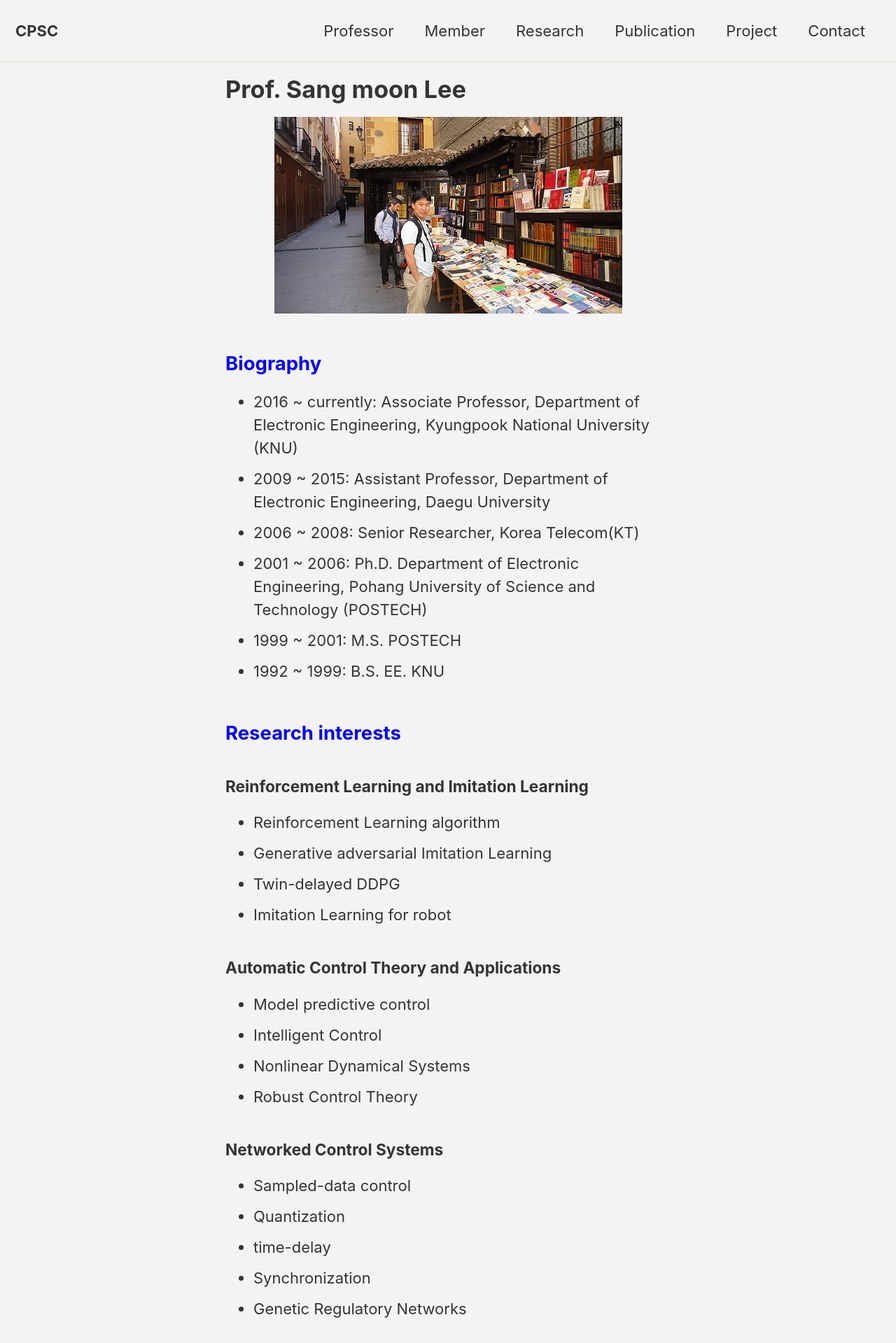
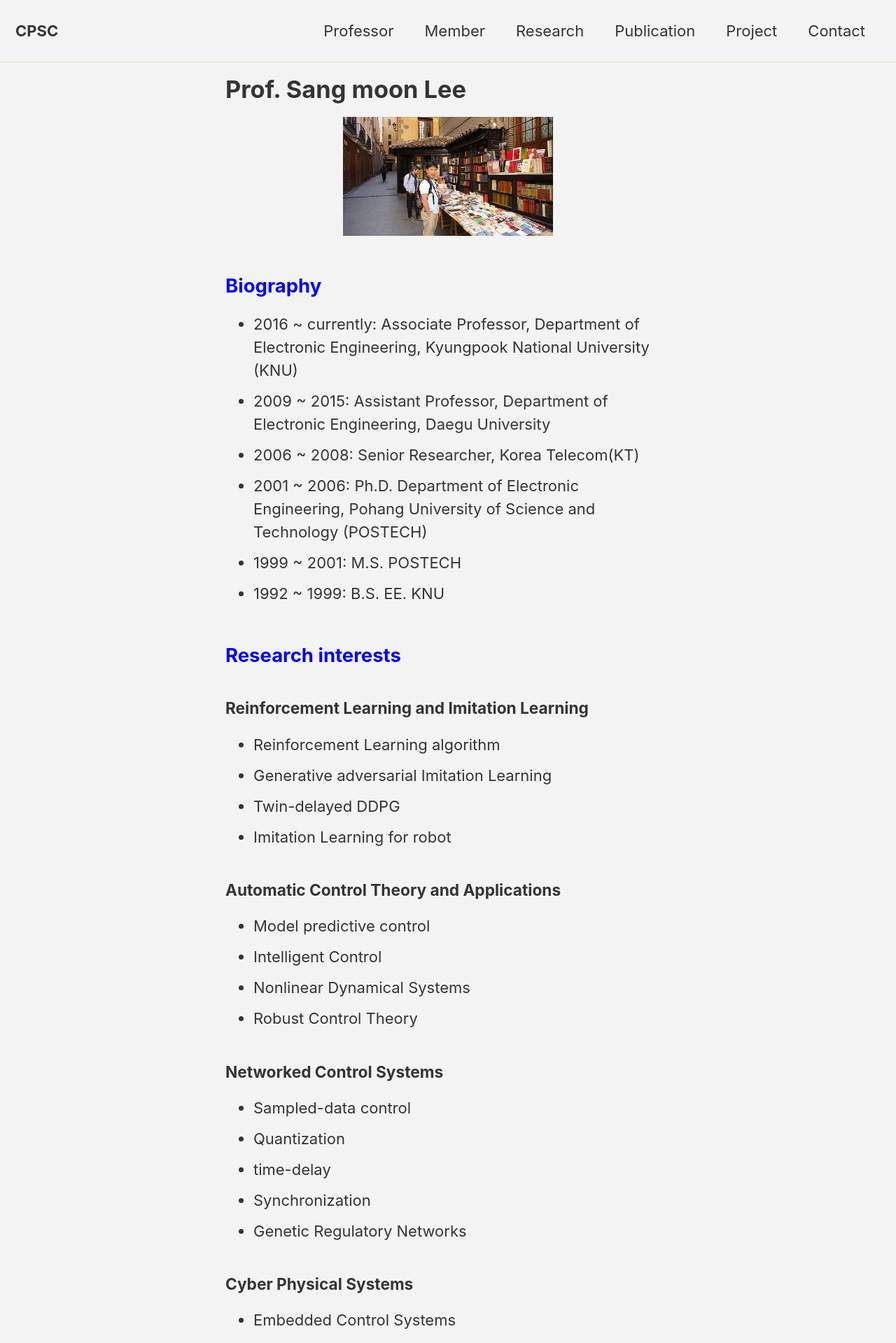
Before and after one commit to CPSC-LAB/CPSC-LAB.github.io, a Jekyll site: the page built from _pages/professor.md, in a window 1280 px wide. Shown: the top 1919 px of the page at 70% size. Built offline with Jekyll 4.4.1, drawn with Linux system fonts in a browser that asks for light colours; cached includes are drawn as plain includes.

Commit message:
Update professor.md

```diff
--- a/_pages/professor.md
+++ b/_pages/professor.md
@@ -4,7 +4,7 @@
 layout: categories
 ---
 
-<p align="center"><img src="/assets/images/professor.jpg"></p>
+<p align="center"><img src="/assets/images/professor.jpg" width="300"></p>
 
 ## <span style="color:blue">Biography</span>
 
```
